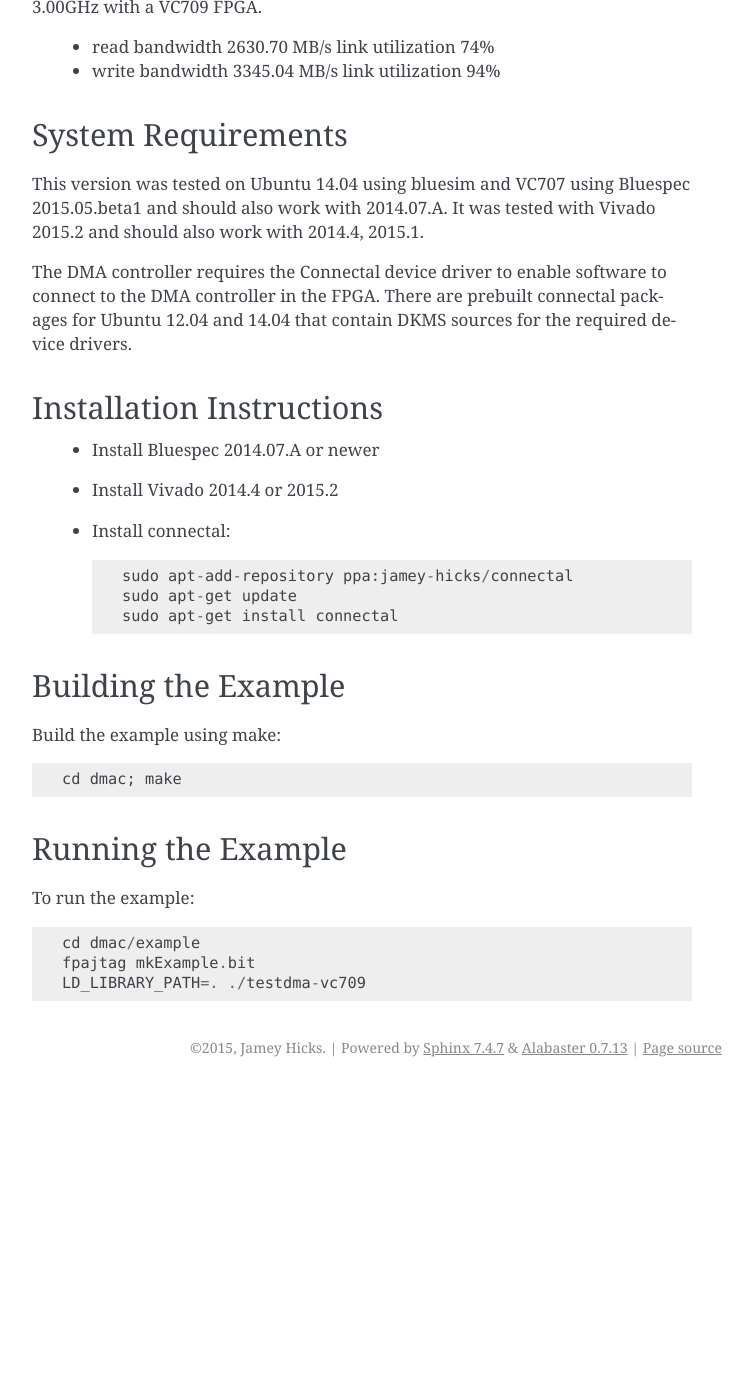
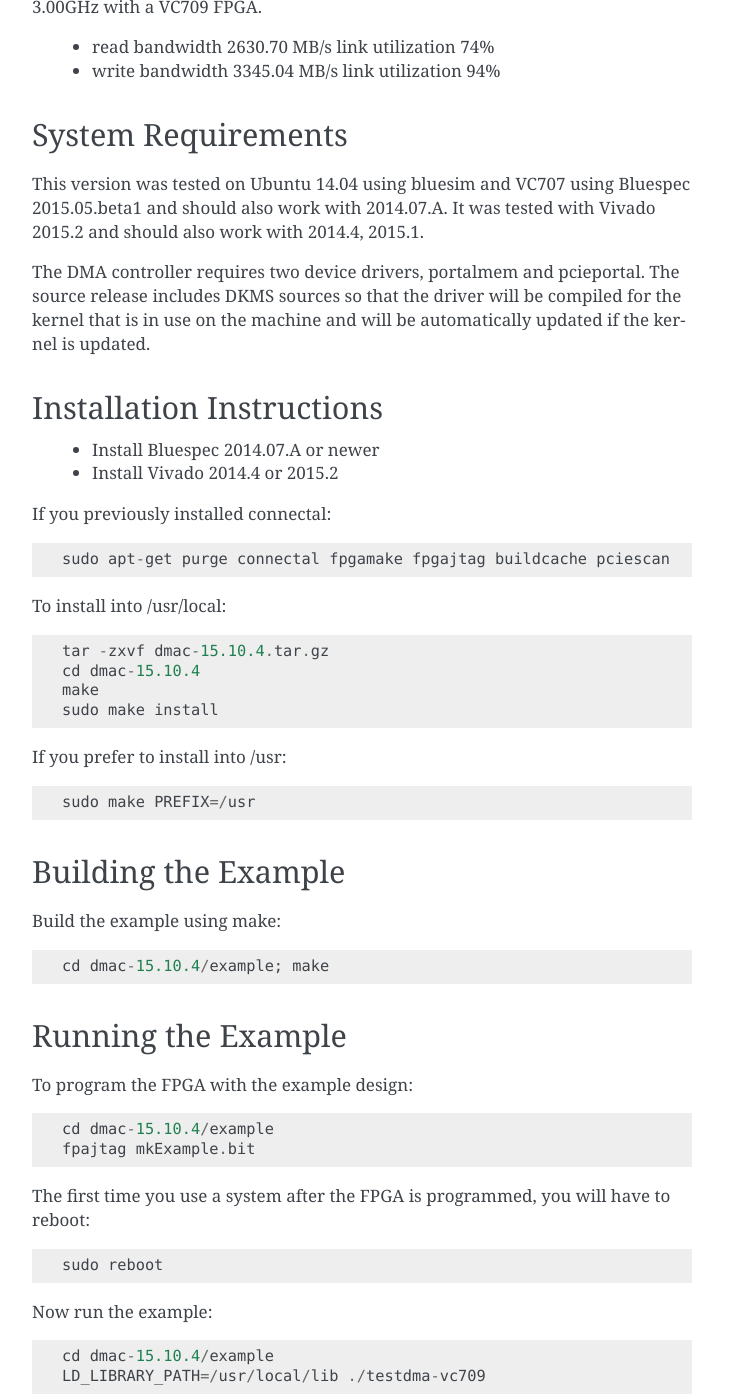
Before and after one commit to cambridgehackers/dmac, a Sphinx documentation site: the page built from doc/source/dmacontroller.rst, in a window 1280 px wide and 1400 px high, scrolled down 703 px. Shown: the whole window, without its empty margins (388-1141 px from the left). Built offline with Sphinx 7.4.7, drawn with Linux system fonts in a browser that asks for light colours; before the commit the page ends 1790 px from its top, so only the background shows below that.

Commit message:
updated installation instructions, removing dependence on connectal

```diff
--- a/doc/source/dmacontroller.rst
+++ b/doc/source/dmacontroller.rst
@@ -28,22 +28,31 @@
 Bluespec 2015.05.beta1 and should also work with 2014.07.A. It was
 tested with Vivado 2015.2 and should also work with 2014.4, 2015.1.
 
-The DMA controller requires the Connectal device driver to enable
-software to connect to the DMA controller in the FPGA. There are
-prebuilt connectal packages for Ubuntu 12.04 and 14.04 that contain
-DKMS sources for the required device drivers.
+The DMA controller requires two device drivers, portalmem and
+pcieportal. The source release includes DKMS sources so that the
+driver will be compiled for the kernel that is in use on the machine
+and will be automatically updated if the kernel is updated.
 
 Installation Instructions
 -------------------------
 
  * Install Bluespec 2014.07.A or newer
  * Install Vivado 2014.4 or 2015.2
- * Install connectal::
 
-    sudo apt-add-repository ppa:jamey-hicks/connectal
-    sudo apt-get update
-    sudo apt-get install connectal
+If you previously installed connectal::
 
+    sudo apt-get purge connectal fpgamake fpgajtag buildcache pciescan
+
+To install into /usr/local::
+
+    tar -zxvf dmac-15.10.4.tar.gz
+    cd dmac-15.10.4
+    make
+    sudo make install
+
+If you prefer to install into /usr::
+
+    sudo make PREFIX=/usr
 
 
 Building the Example
@@ -51,13 +60,21 @@
 
 Build the example using make::
 
-    cd dmac; make
+    cd dmac-15.10.4/example; make
 
 Running the Example
 --------------------
 
-To run the example::
+To program the FPGA with the example design::
 
-    cd dmac/example
+    cd dmac-15.10.4/example
     fpajtag mkExample.bit
-    LD_LIBRARY_PATH=. ./testdma-vc709
+
+The first time you use a system after the FPGA is programmed, you will have to reboot::
+
+    sudo reboot
+
+Now run the example::
+
+    cd dmac-15.10.4/example
+    LD_LIBRARY_PATH=/usr/local/lib ./testdma-vc709
```
